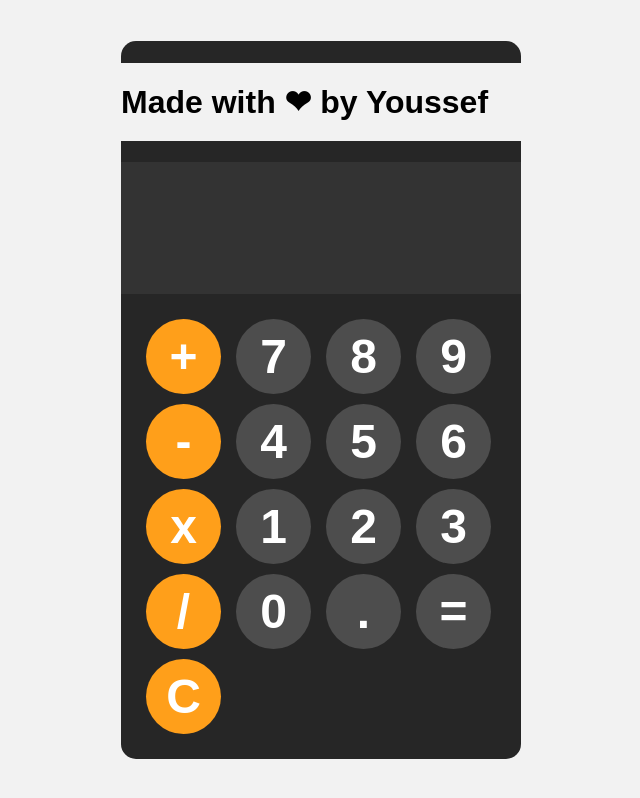
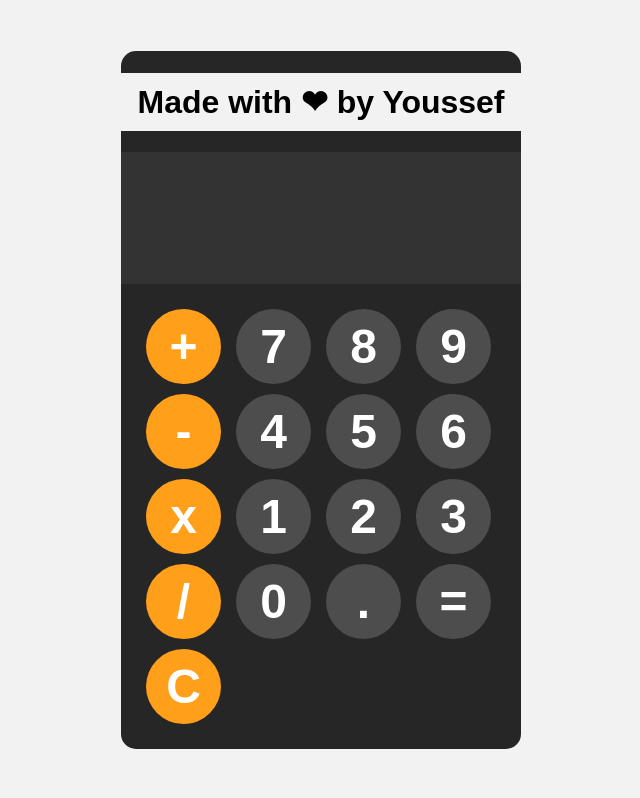
Before and after one commit to YoussefMohamed22/Calculator-js, a plain HTML site: page index.html in a window 1280 px wide. Shown: the whole page, without its empty margins (319-959 px from the left). Drawn offline with Linux system fonts and the light colour scheme.

Commit message:
Update style.css

```diff
--- a/style.css
+++ b/style.css
@@ -8,7 +8,8 @@ body {
 }
 h1 {
     background-color: hsl(0, 0%,95%);
-    padding: 20px 0;
+    padding: 10px 0;
+    text-align: center;
 }
 #Calculator {
     font-family: Arial, sans-serif;
```
